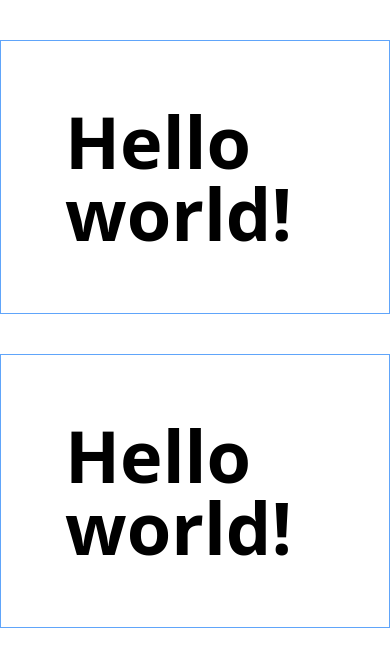
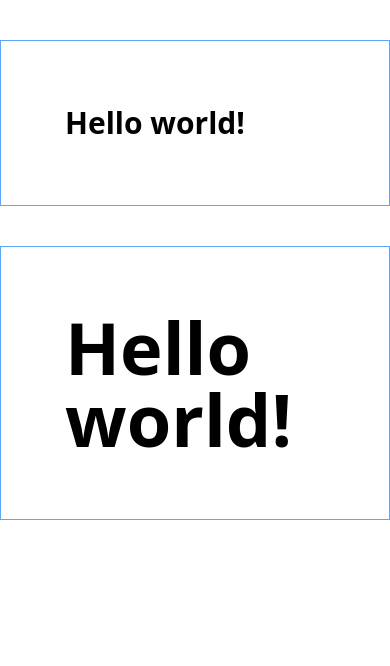
Before and after one commit to TI2022/tailwind-practice, a website: page tailwindcss-udemy/src/index.html in a window 390 px wide. Drawn offline with Linux system fonts and the light colour scheme.

Commit message:
responsive

```diff
--- a/tailwindcss-udemy/src/index.html
+++ b/tailwindcss-udemy/src/index.html
@@ -8,7 +8,11 @@
   </head>
   <body>
     <div class="border border-blue-400 p-16 my-10">
-      <h1 class="text-7xl font-bold">Hello world!</h1>
+      <h1
+        class="lg:text-7xl font-bold text-3xl sm:text-red-400 md:text-blue-400 lg:text-pink-400 xl:text-green-400"
+      >
+        Hello world!
+      </h1>
     </div>
     <div class="border border-blue-400 p-16 my-10">
       <h1 class="text-7xl font-bold">Hello world!</h1>
```
Also changed, not shown: tailwindcss-udemy/src/output.css.
